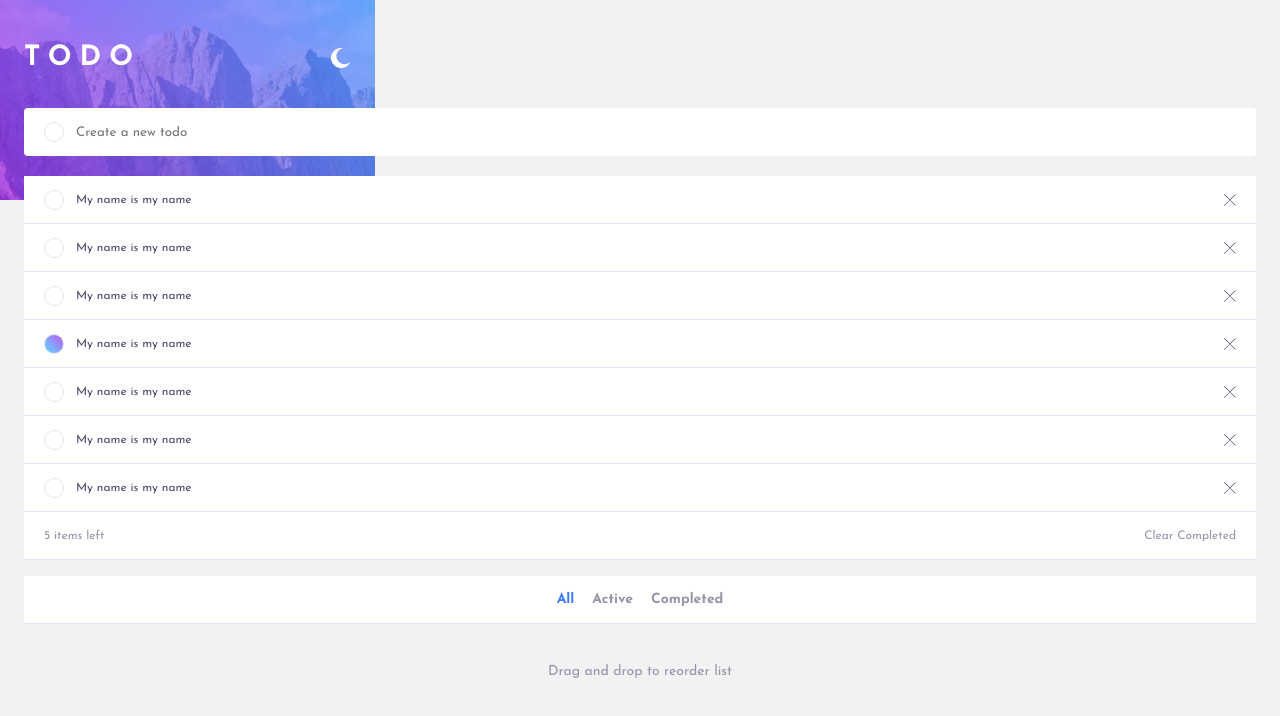
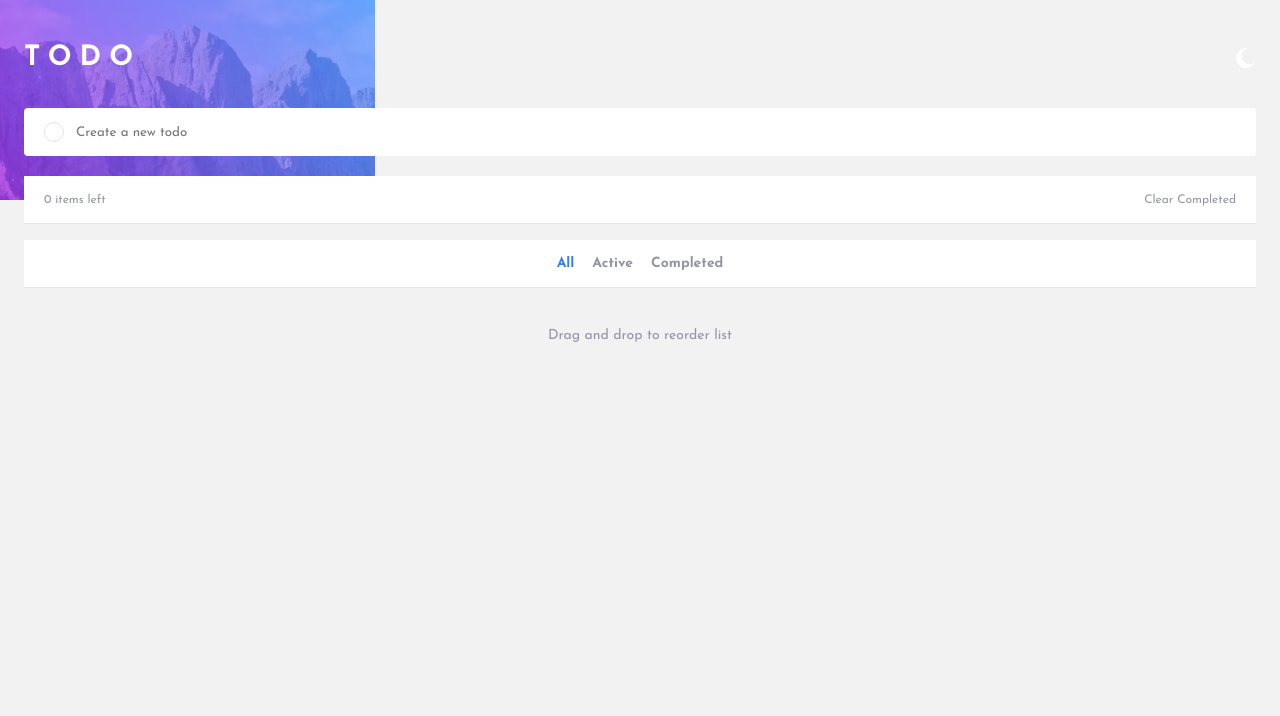
Before and after one commit to ringtho/todo-react, a React (Create React App) app: page / in a window 1280 px wide. Shown: the top 716 px of the page. Built offline with nearby package versions, Linux system fonts and the light colour scheme.

Commit message:
Added ability to display the saved todos to the frontend

```diff
--- a/src/App.js
+++ b/src/App.js
@@ -6,7 +6,8 @@ import CrossIcon from "./images/icon-cross.svg"
 
 function App() {
   const [message, setMessage] = useState(null)
-  const [todo, setTodo] = useState({message: null, completed: false })
+  const [todo, setTodo] = useState([])
+
 
 
   function handleChange(e){
@@ -15,17 +16,19 @@ function App() {
 
   function handleSubmit(e){
     e.preventDefault()
-    setTodo({message: message, completed: false})
+    setTodo(prev => [{message: message, completed: false},...prev])
   }
 
-  console.log(todo)
+  const todoItems = todo.map((item, idx) => {
+    return (
+      <div className="todo" key={idx}>
+        <div className="circle-todo"></div>
+        <p className="todo-description">{item.message}</p>
+        <img src={CrossIcon} alt="cross-icon" className="cross-icon" />
+      </div>
+    )
+  })
 
-  const itemsList = []
-
-  // const todo = {
-  //   message: "",
-  //   completed: false,
-  // }
 
   return (
     <div className="app">
@@ -47,7 +50,8 @@ function App() {
           <div className="circle"></div>
         </form>
         <div className="todo-items">
-          <div className="todo">
+          {todoItems}
+          {/* <div className="todo">
             <div className="circle-todo"></div>
             <p className="todo-description">My name is my name</p>
             <img src={CrossIcon} alt="cross-icon" className="cross-icon" />
@@ -81,9 +85,9 @@ function App() {
             <div className="circle-todo"></div>
             <p className="todo-description">My name is my name</p>
             <img src={CrossIcon} alt="cross-icon" className="cross-icon" />
-          </div>
+          </div> */}
           <div className="todo">
-            <p className="items-left">5 items left</p>
+            <p className="items-left">{todo.length} items left</p>
             <p className="items-clear">Clear Completed</p>
           </div>
 
--- a/src/index.css
+++ b/src/index.css
@@ -9,7 +9,7 @@ body {
   padding: 0;
   font-family: 'Josefin Sans', sans-serif;
   font-size: 18px;
-  max-width: 375px;
+  /* max-width: 375px; */
   font-weight: 400;
   background-color: #F2F2F2;
 }
@@ -25,7 +25,6 @@ header {
 
 header {
   position: relative;
-  max-width: 375px;
 }
 
 .headings {
```
